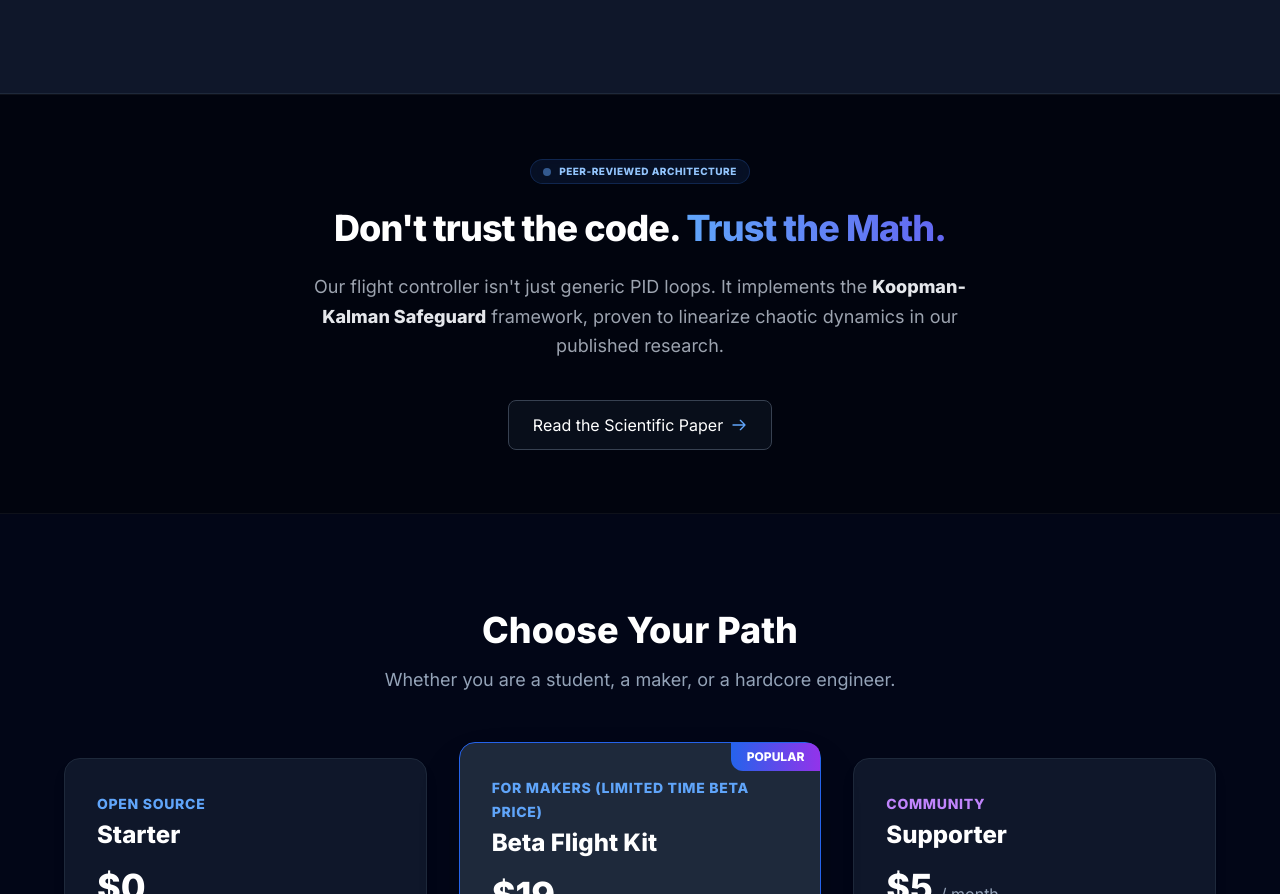
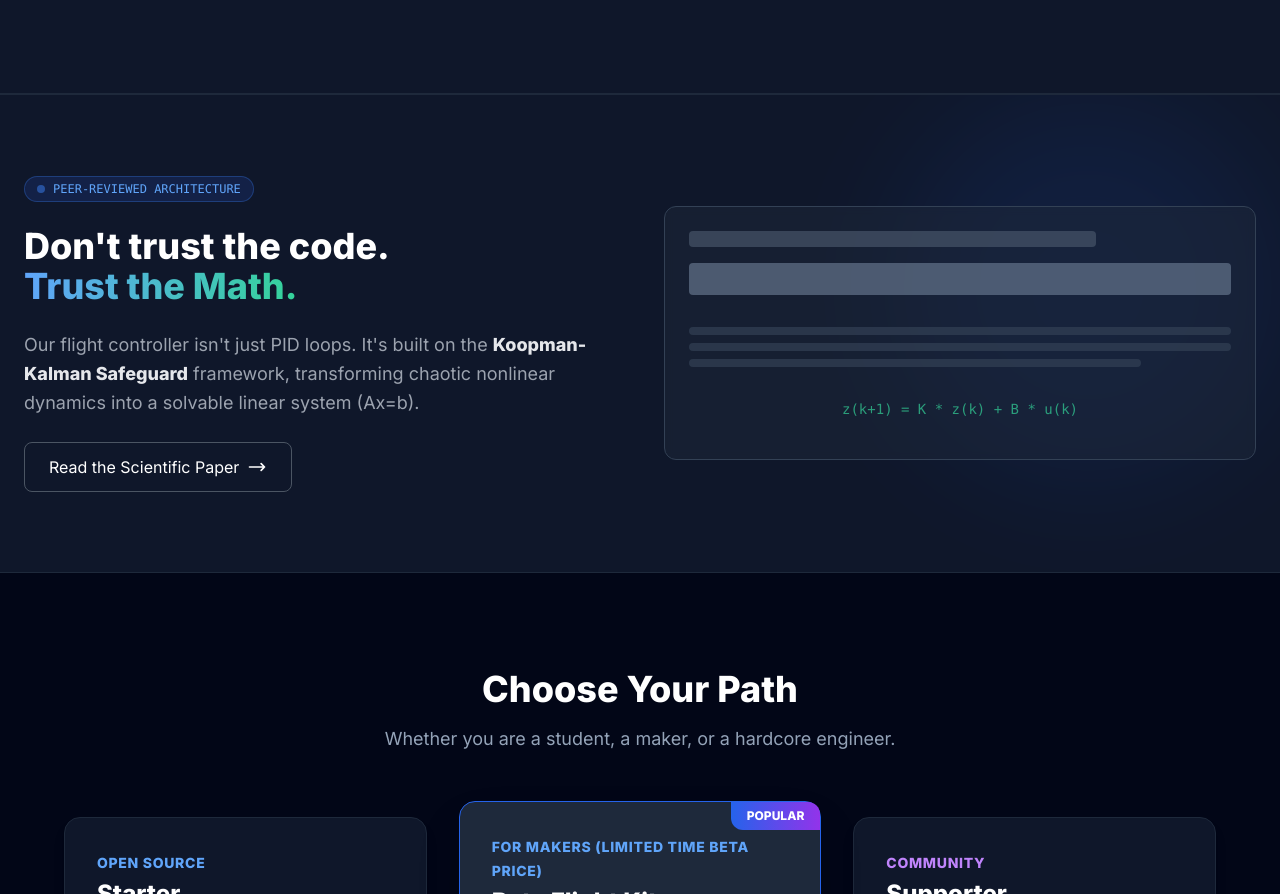
Before and after one commit to bangsaenai/bangsaenai.github.io, a plain HTML site: page index.html in a window 1280 px wide. Shown: the part 1240-2134 px from the top of the page. Drawn offline with nearby package versions, Linux system fonts and the light colour scheme.

Commit message:
Update index.html

```diff
--- a/index.html
+++ b/index.html
@@ -139,37 +139,59 @@
         </div>
     </section>
 
-    <section class="w-full py-16 relative overflow-hidden">
-    <div class="absolute inset-0 bg-black/40 border-y border-white/5"></div>
-
-    <div class="container mx-auto px-4 relative z-10">
-        <div class="max-w-4xl mx-auto text-center space-y-6">
-
-            <div class="inline-flex items-center px-3 py-1 rounded-full bg-blue-500/10 border border-blue-500/20 backdrop-blur-md">
-                <span class="flex h-2 w-2 rounded-full bg-blue-400 mr-2 animate-pulse"></span>
-                <span class="text-[10px] font-bold tracking-wider text-blue-300 uppercase">
-                    Peer-Reviewed Architecture
-                </span>
+    <section class="py-20 bg-slate-900 border-y border-slate-800 relative overflow-hidden">
+    <div class="absolute top-0 left-0 w-full h-full opacity-10 pointer-events-none">
+        <div class="absolute right-0 top-0 w-96 h-96 bg-blue-600 rounded-full blur-3xl mix-blend-screen"></div>
     </div>
 
-            <h2 class="text-3xl md:text-4xl font-bold text-white tracking-tight">
-                Don't trust the code. <span class="text-transparent bg-clip-text bg-gradient-to-r from-blue-400 to-indigo-500">Trust the Math.</span>
+    <div class="container mx-auto px-6 relative z-10">
+        <div class="flex flex-col md:flex-row items-center justify-between gap-12">
+
+            <div class="md:w-1/2 space-y-6">
+                <div class="inline-flex items-center px-3 py-1 rounded-full bg-blue-900/30 border border-blue-500/30 text-blue-400 text-xs font-mono">
+                    <span class="w-2 h-2 rounded-full bg-blue-500 mr-2 animate-pulse"></span>
+                    PEER-REVIEWED ARCHITECTURE
+                </div>
+
+                <h2 class="text-3xl md:text-4xl font-bold text-white leading-tight">
+                    Don't trust the code.<br>
+                    <span class="text-transparent bg-clip-text bg-gradient-to-r from-blue-400 to-emerald-400">
+                        Trust the Math.
+                    </span>
                 </h2>
 
-            <p class="text-gray-400 text-lg leading-relaxed max-w-2xl mx-auto">
-                Our flight controller isn't just generic PID loops. It implements the
+                <p class="text-gray-400 text-lg leading-relaxed">
+                    Our flight controller isn't just PID loops. It's built on the
                     <strong class="text-gray-200">Koopman-Kalman Safeguard</strong> framework,
-                proven to linearize chaotic dynamics in our published research.
+                    transforming chaotic nonlinear dynamics into a solvable linear system (Ax=b).
                 </p>
 
-            <div class="pt-4">
-                <a href="[ใส่ลิงก์ Authorea ของท่าน]" target="_blank"
-                   class="inline-flex items-center px-6 py-3 rounded-lg border border-gray-700 bg-gray-900/50 hover:bg-gray-800 hover:border-blue-500/50 text-white transition-all duration-300 group">
+                <a href="[ใส่ลิงก์ Authorea ของท่านตรงนี้]" target="_blank"
+                   class="inline-flex items-center px-6 py-3 border border-gray-600 rounded-lg text-white hover:bg-white hover:text-black transition-all duration-300 group">
                     <span>Read the Scientific Paper</span>
-                    <svg class="w-4 h-4 ml-2 group-hover:translate-x-1 transition-transform text-blue-400" fill="none" stroke="currentColor" viewBox="0 0 24 24">
-                        <path stroke-linecap="round" stroke-linejoin="round" stroke-width="2" d="M14 5l7 7m0 0l-7 7m7-7H3"></path>
+                    <svg xmlns="http://www.w3.org/2000/svg" class="h-5 w-5 ml-2 group-hover:translate-x-1 transition-transform" fill="none" viewBox="0 0 24 24" stroke="currentColor">
+                        <path stroke-linecap="round" stroke-linejoin="round" stroke-width="2" d="M17 8l4 4m0 0l-4 4m4-4H3" />
                     </svg>
                 </a>
+            </div>
+
+            <div class="md:w-1/2 w-full">
+                <div class="relative rounded-xl overflow-hidden border border-slate-700 bg-slate-800/50 p-6 backdrop-blur-sm group hover:border-blue-500/50 transition-colors">
+                    <div class="space-y-4 opacity-70 group-hover:opacity-100 transition-opacity">
+                        <div class="h-4 w-3/4 bg-slate-600 rounded"></div>
+                        <div class="h-8 w-full bg-slate-500 rounded"></div>
+                        <div class="space-y-2 pt-4">
+                            <div class="h-2 w-full bg-slate-700 rounded"></div>
+                            <div class="h-2 w-full bg-slate-700 rounded"></div>
+                            <div class="h-2 w-5/6 bg-slate-700 rounded"></div>
+                        </div>
+                        <div class="py-4 flex justify-center">
+                            <code class="font-mono text-emerald-400 text-sm">
+                                z(k+1) = K * z(k) + B * u(k)
+                            </code>
+                        </div>
+                    </div>
+                </div>
             </div>
 
         </div>
```
Lines whose indentation alone changed are shown as unchanged.
